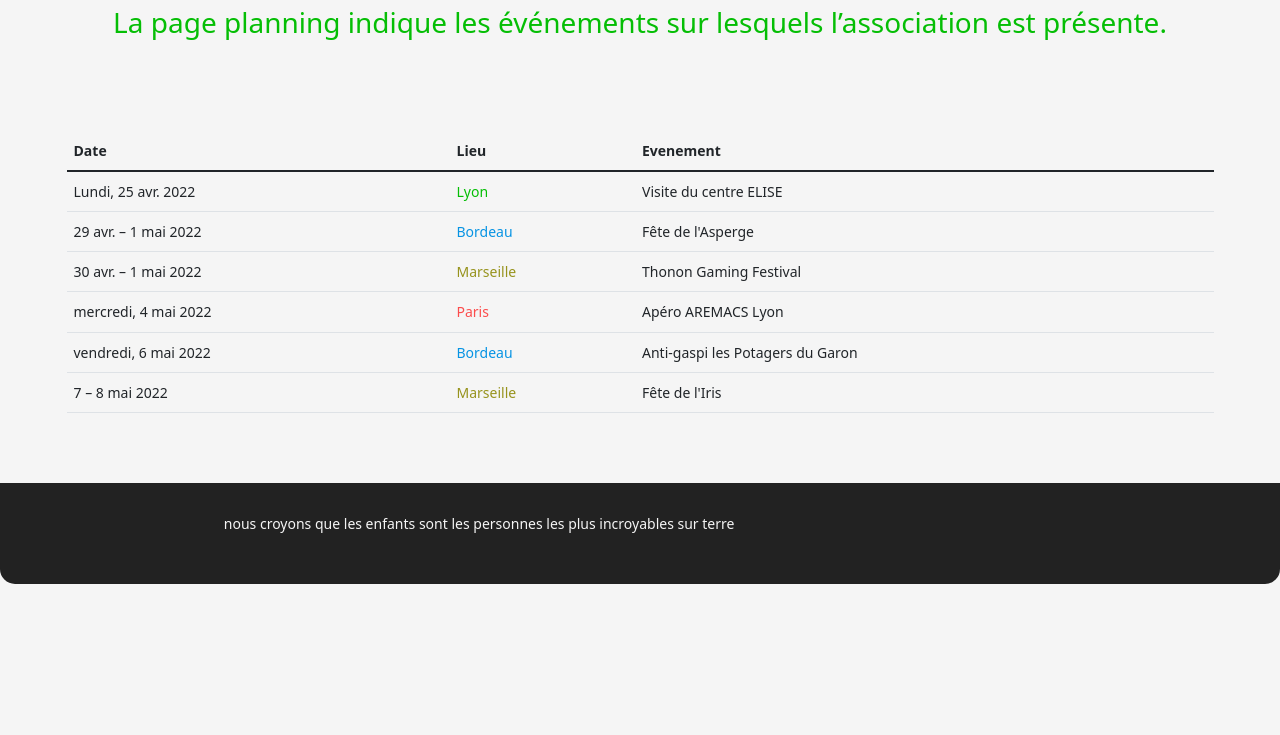
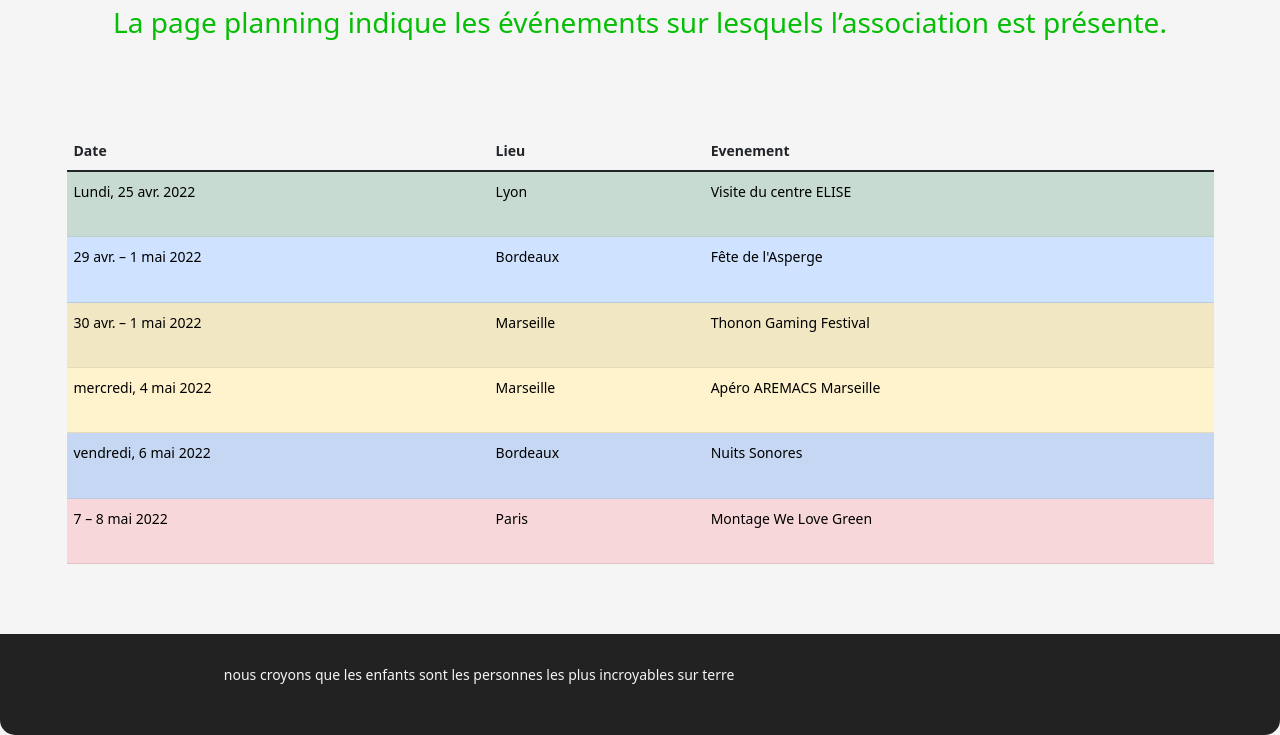
Before and after one commit to enabeteleazar/MyFirstEvaluation, a PHP site: page /events.html in a window 1280 px wide. Shown: the part 355-1090 px from the top of the page. Before the commit the page ends 939 px from the top, so only its background shows below. Run offline with PHP 8.4, Linux system fonts and the light colour scheme.

Commit message:
add events details

```diff
--- a/events.html
+++ b/events.html
@@ -61,7 +61,7 @@
 </section>
 
 <section class="spanbold">
-<table class="table">
+<table class="table table-striped">
   <thead>
     <tr>
       <th scope="col">Date</th>
@@ -70,35 +70,46 @@
     </tr>
   </thead>
   <tbody>
-    <tr >
+    <tr class="table-success">
       <td>Lundi, 25 avr. 2022</td>
-      <td class="text-green">Lyon</td>
-      <td>Visite du centre ELISE</td>
+      <td>Lyon</td>
+      <td>
+        <div class="div" id="un"><p>Visite du centre ELISE</p>
+        <div class="div" id="deux">Suite à la visite de l'incinérateur le mois dernier, on te propose ce mois-ci de venir visiter le centre ELISE, un centre de recyclage de papier de bureau et déchets des entreprises à Villeurbanne.</div>
+    </div></td>
     </tr>
-    <tr>
+    <tr class="table-primary">
       <td>29 avr. – 1 mai 2022</td>
-      <td class="text-blue">Bordeau</td>
-      <td>Fête de l'Asperge</td>
+      <td>Bordeaux</td>
+      <td>
+        <div class="div" id="un"><p>Fête de l'Asperge</p>
+        <div class="div" id="deux">A découvrir : exposants gastronomiques, shows culinaires, un village développement durable, une omelette géante, des concerts gratuits et bien d’autres activités..</div>
+      </td>
     </tr>
-    <tr>
+    <tr class="table-warning">
       <td>30 avr. – 1 mai 2022</td>
-      <td class="text-yellow">Marseille</td>
-      <td>Thonon Gaming Festival</td>
+      <td>Marseille</td>
+      <td><div class="div" id="un"><p>Thonon Gaming Festival</p>
+        <div class="div" id="deux">Comment ça tu ne connais pas le Gaming Festival ? C'est THE Festival pour un week-end de gaming intense ! On y sera du 30 Avril au 1 Mai 2022, pour trier les déchets des gamers et du public ! </div></td>
     </tr>
-    <tr>
+    <tr class="table-warning">
       <td>mercredi, 4 mai 2022</td>
-      <td class="text-red">Paris</td>
-      <td>Apéro AREMACS Lyon</td>
+      <td>Marseille</td>
+      <td><div class="div" id="un"><p>Apéro AREMACS Marseille</p>
+        <div class="div" id="deux">
+          Apéro à thème Cité de La Peur !!! Tu as envie de découvrir l'association et son équipe ?! C'est THE moment convivial pour que nos bénévoles se retrouvent autour d'une petite bière, et pour qu'on vous présente les évènements du mois !</div></td>
     </tr>
-    <tr>
+    <tr class="table-primary">
       <td>vendredi, 6 mai 2022</td>
-      <td class="text-blue">Bordeau</td>
-      <td>Anti-gaspi les Potagers du Garon</td>
+      <td>Bordeaux</td>
+      <td><div class="div" id="un"><p>Nuits Sonores</p>
+        <div class="div" id="deux">LES NUITS SONORES SONT DE RETOUUUUUR ! Ce festival de musique électronique et indépendantes de 5 jours sur notre belle ville de Bordeaux ! On sera présent.es sur l'évènement du 25 au 29 Mai 2022 pour trier les déchets, sensibiliser les gens, et écouter du bon son ! </div></td>
     </tr>
-    <tr>
+    <tr class="table-danger">
       <td>7 – 8 mai 2022</td>
-      <td class="text-yellow">Marseille</td>
-      <td>Fête de l'Iris</td>
+      <td>Paris</td>
+      <td><div class="div" id="un"><p>Montage We Love Green</p>
+        <div class="div" id="deux">LE BOIS DE VINCENNES Plaine de la Belle Etoile Accès par la Route Dauphiné via L’Esplanade Saint Louis Bois de Vincennes, 75012 Paris</div></td>
     </tr>
   </tbody>
 </table>
--- a/style.css
+++ b/style.css
@@ -229,6 +229,22 @@ footer {
   margin-bottom: 4em;
 }
 
+.div{
+  height:auto;
+  max-width: 600px;
+
+}
+
+#deux{
+  display:none;
+  background-color:white;
+  opacity:0.8;
+
+}
+
+#un:hover p {display: none;}
+
+#un:hover #deux{display:block}
 
 /* XL - __ -*/
 @media screen and (max-width: 1200px) {
```
